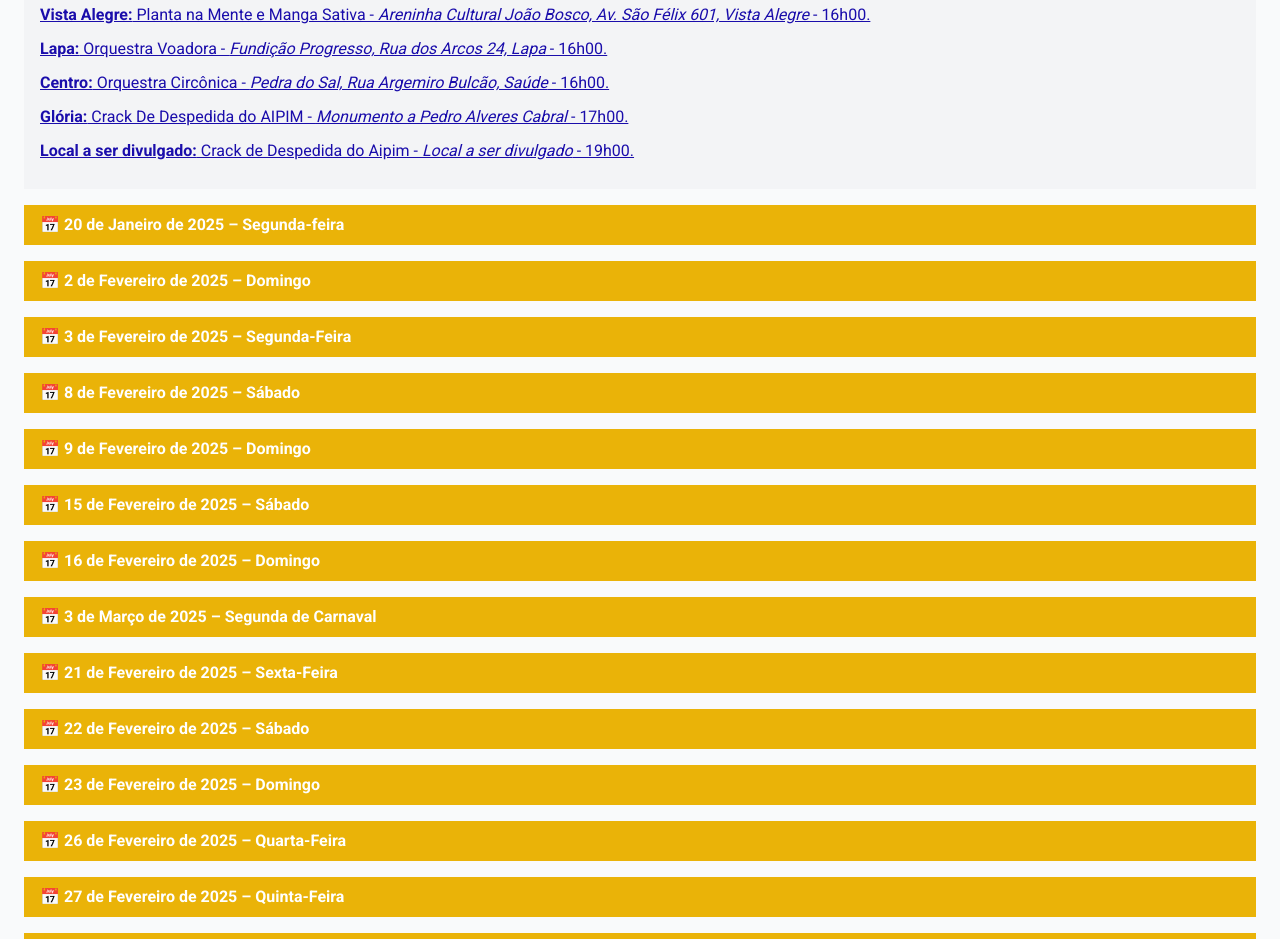
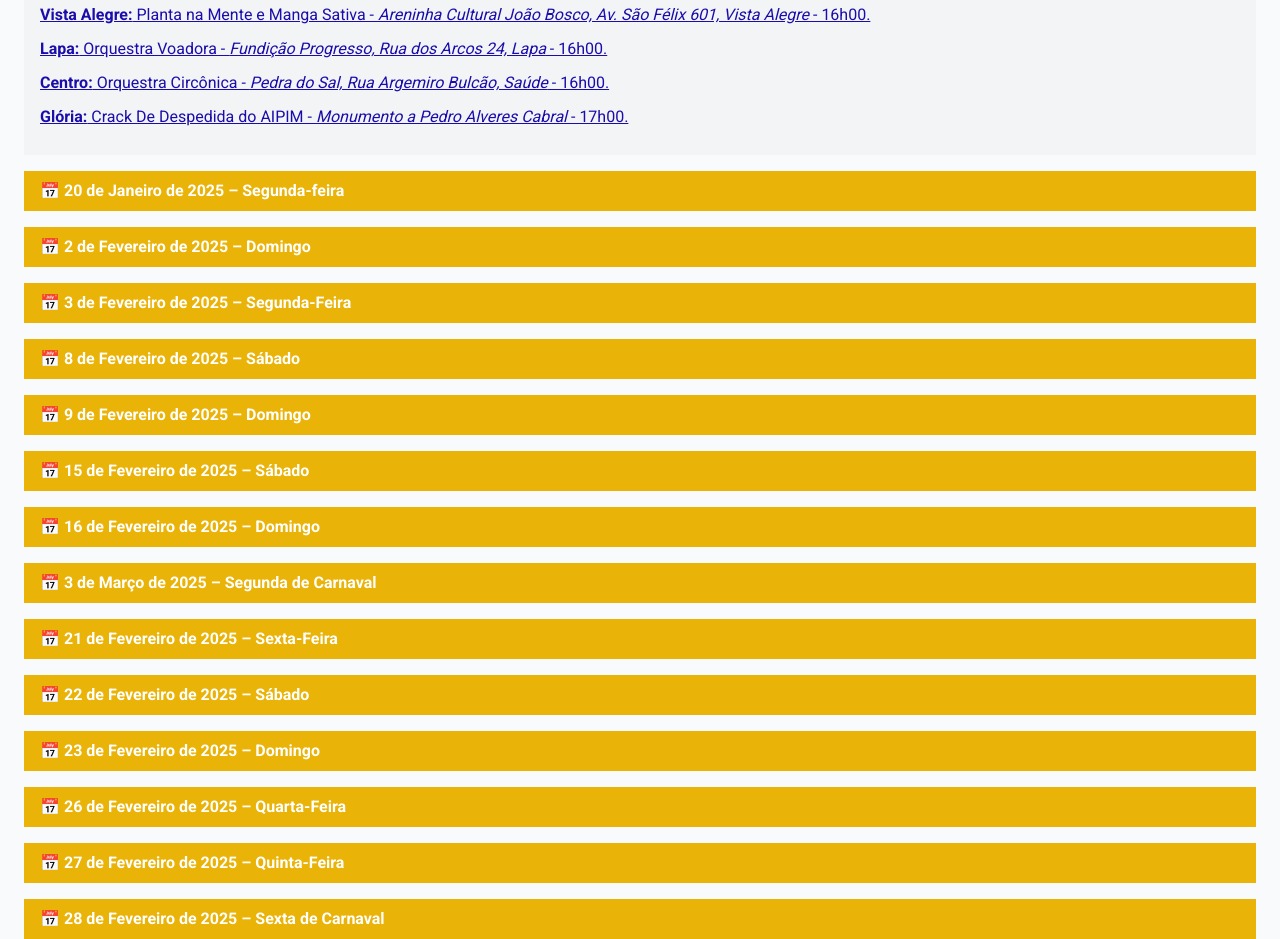
Before and after one commit to itsjhonny/carnaval2025, a plain HTML site: page blocos/index.html in a window 1280 px wide. Shown: the part 937-1876 px from the top of the page. Drawn offline with nearby package versions, Linux system fonts and the light colour scheme; a script that the page names is missing.

Commit message:
blocos 19

```diff
--- a/blocos/index.html
+++ b/blocos/index.html
@@ -365,8 +365,6 @@
                                                         <li><strong>Glória:</strong> Crack De Despedida do AIPIM -
                                                                 <em>Monumento a Pedro Alveres Cabral</em> - 17h00.
                                                         </li>
-                                                        <li><strong>Local a ser divulgado:</strong> Crack de Despedida
-                                                                do Aipim - <em>Local a ser divulgado</em> - 19h00.</li>
                                                 </ul>
                                         </div>
                                 </div>
```
